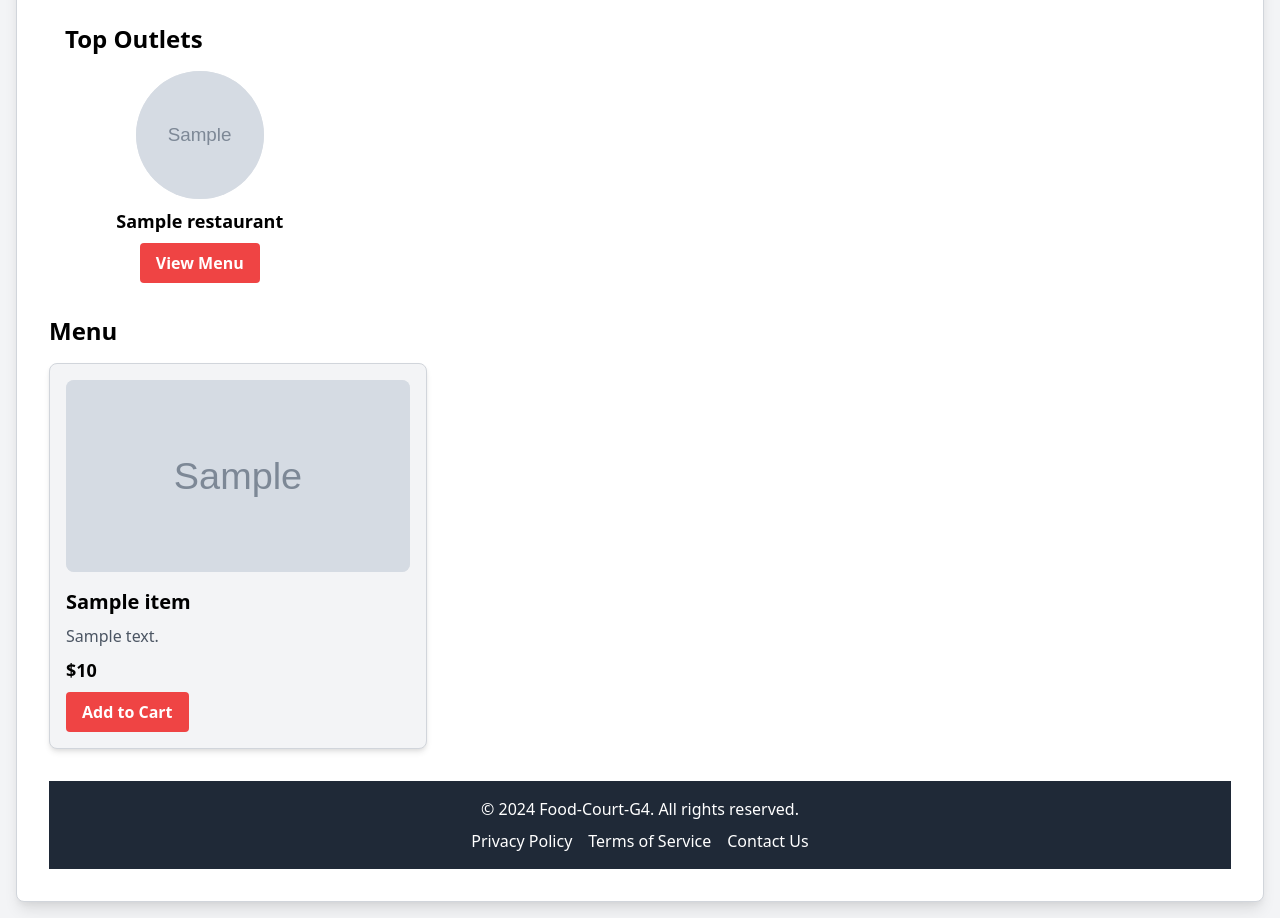
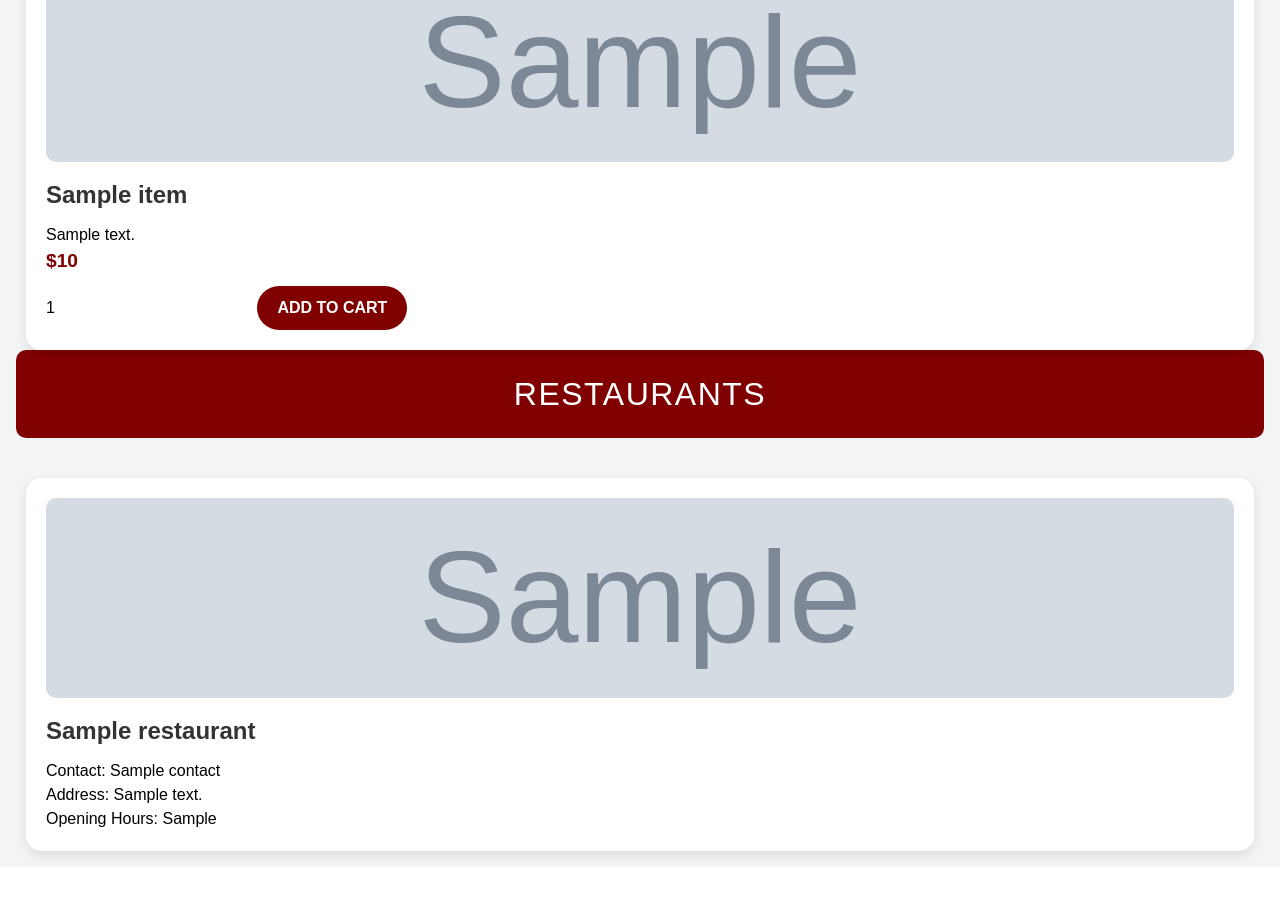
Before and after one commit to The-Grit-Agencies/food-court-g4, a Python web app: template templates/home.html in a window 1280 px wide. Shown: the part 434-1352 px from the top of the page. After the commit the page ends 1301 px from the top, so only its background shows below. Run offline with Jinja, Linux system fonts and the light colour scheme; the template is opened without the code that fills it: most values are stand-ins (such as "Sample title", 1, 10 or a date in 2020).

Commit message:
Adds home CSS styles

```diff
--- a/templates/home.html
+++ b/templates/home.html
@@ -1,63 +1,181 @@
 {% extends "base.html" %}
 {% block title %}Home{% endblock %}
 {% block content %}
-<div class="bg-white p-8 border border-gray-300 rounded-lg shadow-lg">
 
-    <!-- search bar -->
-     <div class="mt-6 mx-4">
-        <form action="{{url_for('main.search')}}" method="GET" class="flex items-center">
-            <input type="text" name="q" placeholder="Search..." class="flex-grow p-2 border-gray-300 rounded-l-lg">
-            <button type="submit" class="bg-blue-500 hover:bg-blue-700 text-white font-bold py-2 px-4 rounded-r-lg">Search</button>
-        </form>
-     </div>
+<style>
+    body {
+        background-color: #f0f2f5;
+        font-family: 'Poppins', sans-serif;
+        margin: 0;
+        padding: 0;
+    }
 
-    <!-- Header Section -->
-    <div class="hero bg-cover bg-center h-64 flex items-center justify-center" style="background-image: url('https://img.freepik.com/free-photo/people-creating-food-content-upload-internet-food-lovers_23-2151461640.jpg?semt=ais_hybrid');">
-        <div class="text-center text-white">
-            <h1 class="text-5xl font-bold mb-4">Welcome to Food-court-G4</h1>
-            <a href="{{ url_for('main.menu') }}" class="bg-blue-500 hover:bg-blue-700 text-white font-bold py-2 px-4 rounded">Explore Our Menu</a>
-        </div>
+    .btn-custom, .btn-custom-secondary {
+        margin: 0 5px;
+        padding: 10px 20px;
+        border-radius: 25px;
+        font-weight: bold;
+        text-transform: uppercase;
+        box-shadow: 0px 4px 10px rgba(0, 0, 0, 0.1);
+    }
+
+    .btn-custom {
+        background-color: #800000;
+        color: white;
+        border: none;
+        transition: background-color 0.3s ease, box-shadow 0.3s ease;
+    }
+
+    .btn-custom:hover {
+        background-color: #a00000;
+        box-shadow: 0px 6px 15px rgba(0, 0, 0, 0.2);
+    }
+
+    .btn-custom-secondary {
+        background-color: #fff;
+        color: #800000;
+        border: 2px solid #800000;
+        transition: background-color 0.3s ease, color 0.3s ease, box-shadow 0.3s ease;
+    }
+
+    .btn-custom-secondary:hover {
+        background-color: #800000;
+        color: white;
+        box-shadow: 0px 6px 15px rgba(0, 0, 0, 0.2);
+    }
+
+    .section-heading {
+        background-color: #800000;
+        color: white;
+        padding: 20px;
+        text-align: center;
+        margin-bottom: 40px;
+        border-radius: 10px;
+        text-transform: uppercase;
+        font-size: 2rem;
+        letter-spacing: 1.5px;
+    }
+
+    .row {
+        display: grid;
+        grid-template-columns: repeat(auto-fit, minmax(250px, 1fr));
+        gap: 20px;
+        padding: 0 10px;
+    }
+
+    .restaurant-item, .menu-item {
+        border: none;
+        padding: 20px;
+        background-color: white;
+        border-radius: 15px;
+        box-shadow: 0 4px 12px rgba(0, 0, 0, 0.1);
+        transition: transform 0.3s ease, box-shadow 0.3s ease;
+    }
+
+    .restaurant-item:hover, .menu-item:hover {
+        transform: translateY(-5px);
+        box-shadow: 0 8px 20px rgba(0, 0, 0, 0.15);
+    }
+
+    .image-container {
+        width: 100%;
+        height: 200px;
+        overflow: hidden;
+        border-radius: 10px;
+        margin-bottom: 15px;
+    }
+
+    .menu-item img, .restaurant-item img {
+        width: 100%;
+        height: 100%;
+        object-fit: cover;
+        transition: transform 0.3s ease;
+    }
+
+    .menu-item img:hover, .restaurant-item img:hover {
+        transform: scale(1.1);
+    }
+
+    .menu-item h3, .restaurant-item h3 {
+        font-size: 1.5rem;
+        margin-bottom: 10px;
+        color: #333;
+        font-weight: bold;
+    }
+
+    .price {
+        color: #800000;
+        font-weight: bold;
+        font-size: 1.2em;
+        margin-bottom: 10px;
+    }
+
+    .add-to-cart-btn {
+        background-color: #800000;
+        color: white;
+        border: none;
+        padding: 10px 20px;
+        border-radius: 25px;
+        transition: background-color 0.3s ease, box-shadow 0.3s ease;
+        font-weight: bold;
+        text-transform: uppercase;
+    }
+
+    .add-to-cart-btn:hover {
+        background-color: #a00000;
+        box-shadow: 0px 6px 15px rgba(0, 0, 0, 0.2);
+    }
+</style>
+
+<div class="container">
+    <div class="section-heading">
+        <h1>Welcome to The Food-Court</h1>
     </div>
 
-    <!-- Outlets Section -->
-    <div class="mt-6 mx-4">
-        <h2 class="text-2xl font-bold mb-4">Top Outlets</h2>
-        <div class="grid grid-cols-2 sm:grid-cols-3 lg:grid-cols-4 gap-6">
-            {% for restaurant in restaurants %}
-                <div class="text-center">
-                    <div class="w-32 h-32 rounded-full bg-gray-200 flex items-center justify-center overflow-hidden mx-auto">
-                        <img src="{{url_for('static', filename='logos/' ~ restaurant.logo) }}" alt="{{ restaurant.name }}" class="w-full h-full object-cover">
-                    </div>
-                    <div class="mt-2 text-lg font-semibold">{{ restaurant.name }}</div>
-                    <button class="mt-2 bg-red-500 text-white font-bold py-2 px-4 rounded">View Menu</button>
-                </div>
-            {% endfor %}
-        </div>
+    <div class="text-center mb-4">
+        <a href="{{ url_for('main.register') }}" class="btn btn-custom">Register</a>
+        <a href="{{ url_for('main.login') }}" class="btn btn-custom-secondary">Login</a>
     </div>
 
-    <!-- Menu Section -->
-    <h2 class="text-2xl font-semibold mt-8 mb-4">Menu</h2>
-    <div class="grid grid-cols-1 md:grid-cols-2 lg:grid-cols-3 gap-6 mb-8">
+    <h2 class="section-heading">Menu</h2>
+    <div class="row">
         {% for item in menu_items %}
-            <div class="bg-gray-100 p-4 border border-gray-300 rounded-lg shadow-md">
-                <div class="w-full h-48 bg-gray-200 flex items-center justify-center overflow-hidden rounded-lg">
-                    <img src="{{ url_for('static', filename='menu_images/' ~ item.image_file) }}" alt="{{ item.name }}" class="w-full h-full object-cover">
+            <div>
+                <div class="menu-item">
+                    <div class="image-container">
+                        <img src="{{ url_for('static', filename='menu_images/' ~ item.image_file) }}" alt="{{ item.name }}">
+                    </div>
+                    <h3>{{ item.name }}</h3>
+                    <p class="text-muted">{{ item.description | truncate(80) }}</p>
+                    <p class="price">${{ item.price }}</p>
+                    <form action="{{ url_for('main.add_to_cart', menu_item_id=item.id) }}" method="POST">
+                        <label for="quantity-{{item.id}}" class="sr-only">Quantity</label>
+                        <input type="number" id="quantity-{{item.id}}" name="quantity" value="1" min="1" class="form-control w-25 mb-2">
+                        <button type="submit" class="add-to-cart-btn">Add to Cart</button>
+                    </form>
                 </div>
-                <h3 class="text-xl font-bold mt-4 mb-2">{{ item.name }}</h3>
-                <p class="text-gray-600 mb-2">{{ item.description }}</p>
-                <p class="text-lg font-semibold mb-2">${{ item.price }}</p>
-                <button class="bg-red-500 hover:bg-red-700 text-white font-bold py-2 px-4 rounded">Add to Cart</button>
             </div>
         {% endfor %}
     </div>
 
-    <footer class="mt-8 py-4 bg-gray-800 text-white text-center">
-        <p>&copy; 2024 Food-Court-G4. All rights reserved.</p>
-        <div class="flex justify-center space-x-4 mt-2">
-            <a href="#" class="hover:text-gray-400">Privacy Policy</a>
-            <a href="#" class="hover:text-gray-400">Terms of Service</a>
-            <a href="#" class="hover:text-gray-400">Contact Us</a>
-        </div>
-    </footer>
+    <h2 class="section-heading">Restaurants</h2>
+    <div class="row">
+        {% for restaurant in restaurants %}
+            <div>
+                <div class="restaurant-item">
+                    {% if restaurant.logo %}
+                        <div class="image-container">
+                            <img src="{{ url_for('static', filename='logos/' ~ restaurant.logo) }}" alt="{{ restaurant.name }}">
+                        </div>
+                    {% endif %}
+                    <h3>{{ restaurant.name }}</h3>
+                    <p class="text-muted">Contact: {{ restaurant.contact }}</p>
+                    <p class="text-muted">Address: {{ restaurant.address }}</p>
+                    <p class="text-muted">Opening Hours: {{ restaurant.opening_hours }}</p>
+                </div>
+            </div>
+        {% endfor %}
+    </div>
 </div>
+
 {% endblock %}
```
